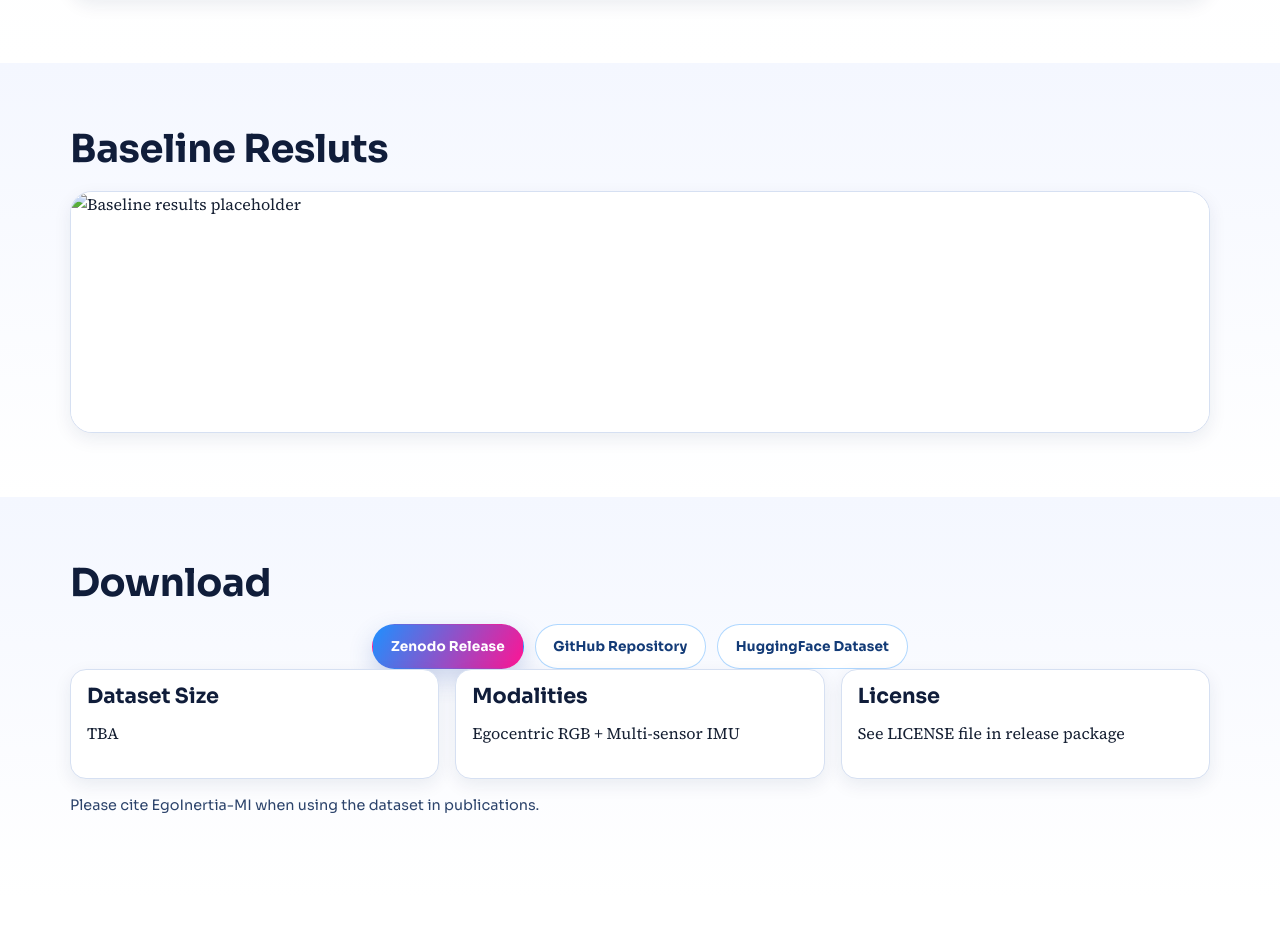
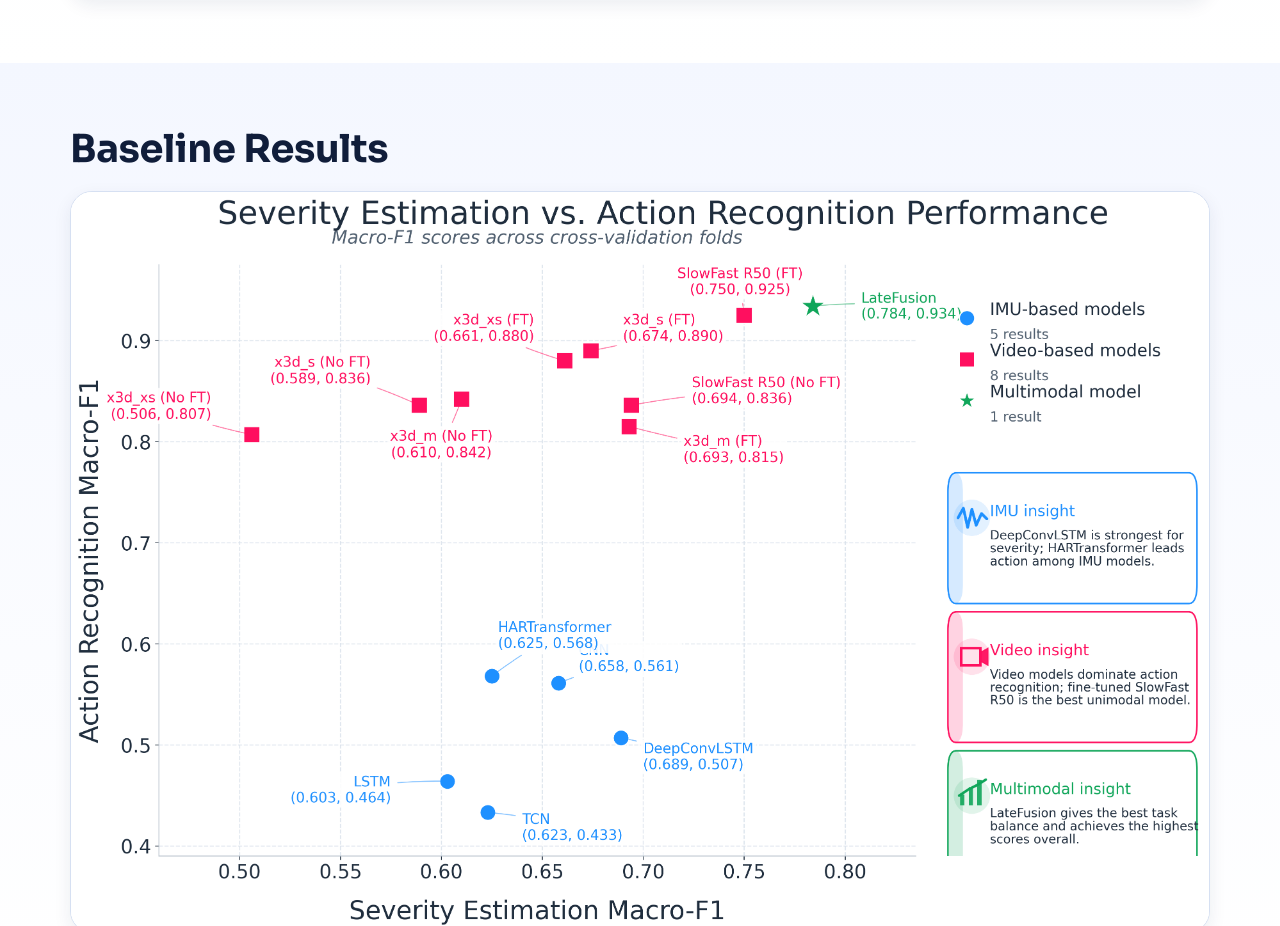
Before and after one commit to fatemah-alh/EgoInertia-MI-Page, a plain HTML site: page index.html in a window 1280 px wide. Shown: the part 7946-8872 px from the top of the page. Drawn offline with Linux system fonts and the light colour scheme.

Commit message:
update results

```diff
--- a/index.html
+++ b/index.html
@@ -311,9 +311,9 @@ c_gyro_x, c_gyro_y, c_gyro_z</code></pre>
 
     <section class="section section-soft reveal" id="baselines">
       <div class="container">
-        <h2>Baseline Resluts</h2>
+        <h2>Baseline Results</h2>
         <figure class="figure-card wide">
-          <img src="assets/img/resluts.png" alt="Baseline results placeholder" />
+          <img src="assets/img/results.png" alt="Baseline results placeholder" />
         </figure>
       </div>
     </section>
```
